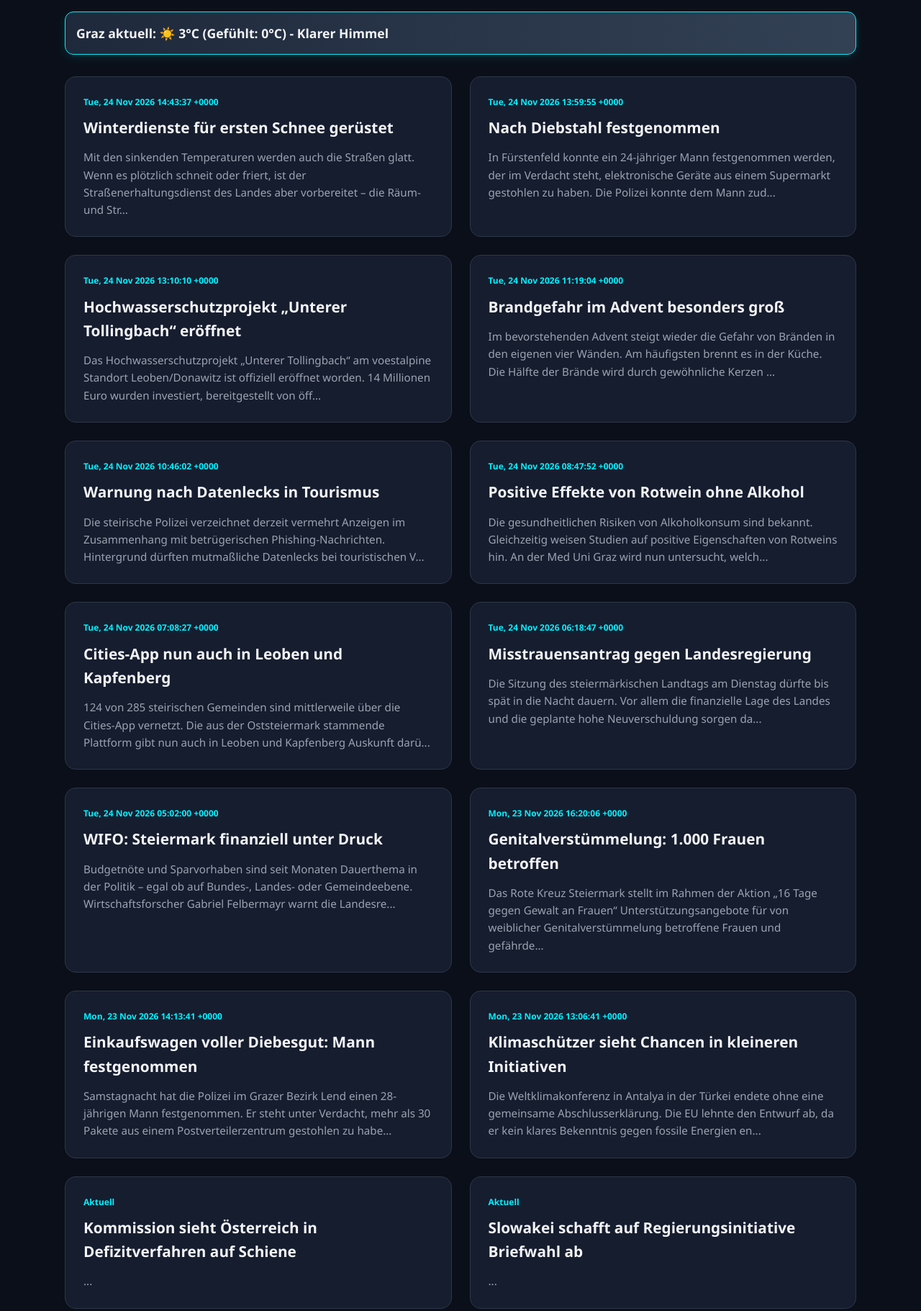
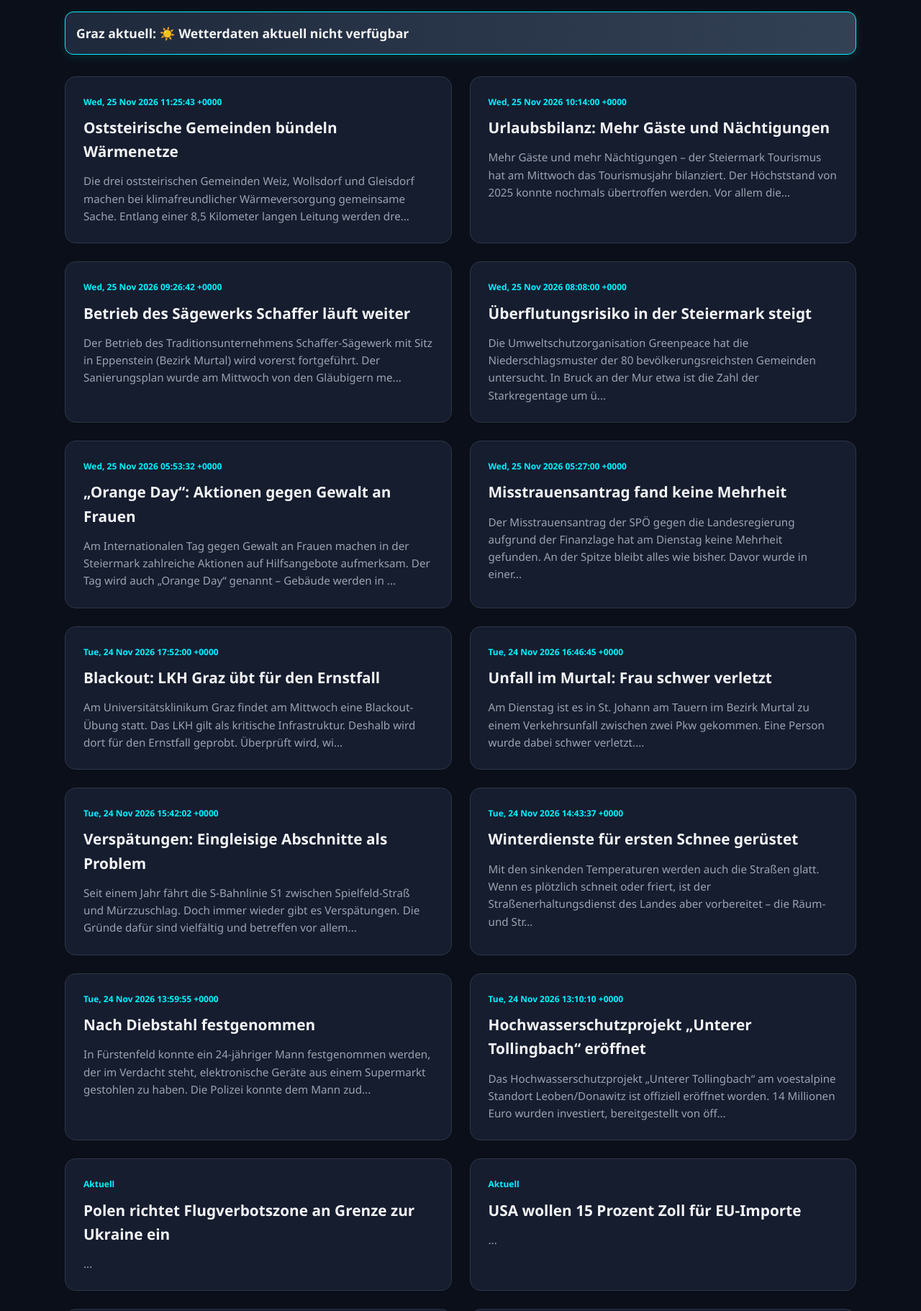
Before and after one commit to HACKERX6661/daily-news, a plain HTML site: page index.html in a window 1280 px wide. Shown: the part 140-1961 px from the top of the page at 72% size. Drawn offline with Linux system fonts and the light colour scheme.

Commit message:
Update News Hub

```diff
--- a/index.html
+++ b/index.html
@@ -53,11 +53,56 @@
         </header>
 
         <div class="weather-bar">
-            Graz aktuell: ☀️ 3°C (Gefühlt: 0°C) - Klarer Himmel
+            Graz aktuell: ☀️ Wetterdaten aktuell nicht verfügbar
         </div>
 
         <div id="news-container">
 
+                <div class="news-item">
+                    <div class="date">Wed, 25 Nov 2026 11:25:43 +0000</div>
+                    <h3><a href="https://steiermark.orf.at/stories/3381010/" target="_blank">Oststeirische Gemeinden bündeln Wärmenetze</a></h3>
+                    <p>Die drei oststeirischen Gemeinden Weiz, Wollsdorf und Gleisdorf machen bei klimafreundlicher Wärmeversorgung gemeinsame Sache. Entlang einer 8,5 Kilometer langen Leitung werden dre...</p>
+                </div>
+                <div class="news-item">
+                    <div class="date">Wed, 25 Nov 2026 10:14:00 +0000</div>
+                    <h3><a href="https://steiermark.orf.at/stories/3380913/" target="_blank">Urlaubsbilanz: Mehr Gäste und Nächtigungen</a></h3>
+                    <p>Mehr Gäste und mehr Nächtigungen – der Steiermark Tourismus hat am Mittwoch das Tourismusjahr bilanziert. Der Höchststand von 2025 konnte nochmals übertroffen werden. Vor allem die...</p>
+                </div>
+                <div class="news-item">
+                    <div class="date">Wed, 25 Nov 2026 09:26:42 +0000</div>
+                    <h3><a href="https://steiermark.orf.at/stories/3381000/" target="_blank">Betrieb des Sägewerks Schaffer läuft weiter</a></h3>
+                    <p>Der Betrieb des Traditionsunternehmens Schaffer-Sägewerk mit Sitz in Eppenstein (Bezirk Murtal) wird vorerst fortgeführt. Der Sanierungsplan wurde am Mittwoch von den Gläubigern me...</p>
+                </div>
+                <div class="news-item">
+                    <div class="date">Wed, 25 Nov 2026 08:08:00 +0000</div>
+                    <h3><a href="https://steiermark.orf.at/stories/3380927/" target="_blank">Überflutungsrisiko in der Steiermark steigt</a></h3>
+                    <p>Die Umweltschutzorganisation Greenpeace hat die Niederschlagsmuster der 80 bevölkerungsreichsten Gemeinden untersucht. In Bruck an der Mur etwa ist die Zahl der Starkregentage um ü...</p>
+                </div>
+                <div class="news-item">
+                    <div class="date">Wed, 25 Nov 2026 05:53:32 +0000</div>
+                    <h3><a href="https://steiermark.orf.at/stories/3380941/" target="_blank">„Orange Day“: Aktionen gegen Gewalt an Frauen</a></h3>
+                    <p>Am Internationalen Tag gegen Gewalt an Frauen machen in der Steiermark zahlreiche Aktionen auf Hilfsangebote aufmerksam. Der Tag wird auch „Orange Day“ genannt – Gebäude werden in ...</p>
+                </div>
+                <div class="news-item">
+                    <div class="date">Wed, 25 Nov 2026 05:27:00 +0000</div>
+                    <h3><a href="https://steiermark.orf.at/stories/3380760/" target="_blank">Misstrauensantrag fand keine Mehrheit</a></h3>
+                    <p>Der Misstrauensantrag der SPÖ gegen die Landesregierung aufgrund der Finanzlage hat am Dienstag keine Mehrheit gefunden. An der Spitze bleibt alles wie bisher. Davor wurde in einer...</p>
+                </div>
+                <div class="news-item">
+                    <div class="date">Tue, 24 Nov 2026 17:52:00 +0000</div>
+                    <h3><a href="https://steiermark.orf.at/stories/3380871/" target="_blank">Blackout: LKH Graz übt für den Ernstfall</a></h3>
+                    <p>Am Universitätsklinikum Graz findet am Mittwoch eine Blackout-Übung statt. Das LKH gilt als kritische Infrastruktur. Deshalb wird dort für den Ernstfall geprobt. Überprüft wird, wi...</p>
+                </div>
+                <div class="news-item">
+                    <div class="date">Tue, 24 Nov 2026 16:46:45 +0000</div>
+                    <h3><a href="https://steiermark.orf.at/stories/3380961/" target="_blank">Unfall im Murtal: Frau schwer verletzt</a></h3>
+                    <p>Am Dienstag ist es in St. Johann am Tauern im Bezirk Murtal zu einem Verkehrsunfall zwischen zwei Pkw gekommen. Eine Person wurde dabei schwer verletzt....</p>
+                </div>
+                <div class="news-item">
+                    <div class="date">Tue, 24 Nov 2026 15:42:02 +0000</div>
+                    <h3><a href="https://steiermark.orf.at/stories/3380890/" target="_blank">Verspätungen: Eingleisige Abschnitte als Problem</a></h3>
+                    <p>Seit einem Jahr fährt die S-Bahnlinie S1 zwischen Spielfeld-Straß und Mürzzuschlag. Doch immer wieder gibt es Verspätungen. Die Gründe dafür sind vielfältig und betreffen vor allem...</p>
+                </div>
                 <div class="news-item">
                     <div class="date">Tue, 24 Nov 2026 14:43:37 +0000</div>
                     <h3><a href="https://steiermark.orf.at/stories/3379003/" target="_blank">Winterdienste für ersten Schnee gerüstet</a></h3>
@@ -74,109 +119,64 @@
                     <p>Das Hochwasserschutzprojekt „Unterer Tollingbach“ am voestalpine Standort Leoben/Donawitz ist offiziell eröffnet worden. 14 Millionen Euro wurden investiert, bereitgestellt von öff...</p>
                 </div>
                 <div class="news-item">
-                    <div class="date">Tue, 24 Nov 2026 11:19:04 +0000</div>
-                    <h3><a href="https://steiermark.orf.at/stories/3380883/" target="_blank">Brandgefahr im Advent besonders groß</a></h3>
-                    <p>Im bevorstehenden Advent steigt wieder die Gefahr von Bränden in den eigenen vier Wänden. Am häufigsten brennt es in der Küche. Die Hälfte der Brände wird durch gewöhnliche Kerzen ...</p>
-                </div>
-                <div class="news-item">
-                    <div class="date">Tue, 24 Nov 2026 10:46:02 +0000</div>
-                    <h3><a href="https://steiermark.orf.at/stories/3380858/" target="_blank">Warnung nach Datenlecks in Tourismus</a></h3>
-                    <p>Die steirische Polizei verzeichnet derzeit vermehrt Anzeigen im Zusammenhang mit betrügerischen Phishing-Nachrichten. Hintergrund dürften mutmaßliche Datenlecks bei touristischen V...</p>
-                </div>
-                <div class="news-item">
-                    <div class="date">Tue, 24 Nov 2026 08:47:52 +0000</div>
-                    <h3><a href="https://steiermark.orf.at/stories/3380832/" target="_blank">Positive Effekte von Rotwein ohne Alkohol</a></h3>
-                    <p>Die gesundheitlichen Risiken von Alkoholkonsum sind bekannt. Gleichzeitig weisen Studien auf positive Eigenschaften von Rotweins hin. An der Med Uni Graz wird nun untersucht, welch...</p>
-                </div>
-                <div class="news-item">
-                    <div class="date">Tue, 24 Nov 2026 07:08:27 +0000</div>
-                    <h3><a href="https://steiermark.orf.at/stories/3380807/" target="_blank">Cities-App nun auch in Leoben und Kapfenberg</a></h3>
-                    <p>124 von 285 steirischen Gemeinden sind mittlerweile über die Cities-App vernetzt. Die aus der Oststeiermark stammende Plattform gibt nun auch in Leoben und Kapfenberg Auskunft darü...</p>
-                </div>
-                <div class="news-item">
-                    <div class="date">Tue, 24 Nov 2026 06:18:47 +0000</div>
-                    <h3><a href="https://steiermark.orf.at/stories/3380760/" target="_blank">Misstrauensantrag gegen Landesregierung</a></h3>
-                    <p>Die Sitzung des steiermärkischen Landtags am Dienstag dürfte bis spät in die Nacht dauern. Vor allem die finanzielle Lage des Landes und die geplante hohe Neuverschuldung sorgen da...</p>
-                </div>
-                <div class="news-item">
-                    <div class="date">Tue, 24 Nov 2026 05:02:00 +0000</div>
-                    <h3><a href="https://steiermark.orf.at/stories/3380801/" target="_blank">WIFO: Steiermark finanziell unter Druck</a></h3>
-                    <p>Budgetnöte und Sparvorhaben sind seit Monaten Dauerthema in der Politik – egal ob auf Bundes-, Landes- oder Gemeindeebene. Wirtschaftsforscher Gabriel Felbermayr warnt die Landesre...</p>
-                </div>
-                <div class="news-item">
-                    <div class="date">Mon, 23 Nov 2026 16:20:06 +0000</div>
-                    <h3><a href="https://steiermark.orf.at/stories/3380681/" target="_blank">Genitalverstümmelung: 1.000 Frauen betroffen</a></h3>
-                    <p>Das Rote Kreuz Steiermark stellt im Rahmen der Aktion „16 Tage gegen Gewalt an Frauen“ Unterstützungsangebote für von weiblicher Genitalverstümmelung betroffene Frauen und gefährde...</p>
-                </div>
-                <div class="news-item">
-                    <div class="date">Mon, 23 Nov 2026 14:13:41 +0000</div>
-                    <h3><a href="https://steiermark.orf.at/stories/3380751/" target="_blank">Einkaufswagen voller Diebesgut: Mann festgenommen</a></h3>
-                    <p>Samstagnacht hat die Polizei im Grazer Bezirk Lend einen 28-jährigen Mann festgenommen. Er steht unter Verdacht, mehr als 30 Pakete aus einem Postverteilerzentrum gestohlen zu habe...</p>
-                </div>
-                <div class="news-item">
-                    <div class="date">Mon, 23 Nov 2026 13:06:41 +0000</div>
-                    <h3><a href="https://steiermark.orf.at/stories/3380724/" target="_blank">Klimaschützer sieht Chancen in kleineren Initiativen</a></h3>
-                    <p>Die Weltklimakonferenz in Antalya in der Türkei endete ohne eine gemeinsame Abschlusserklärung. Die EU lehnte den Entwurf ab, da er kein klares Bekenntnis gegen fossile Energien en...</p>
-                </div>
-                <div class="news-item">
                     <div class="date">Aktuell</div>
-                    <h3><a href="https://orf.at/stories/3449163/" target="_blank">Kommission sieht Österreich in Defizitverfahren  auf Schiene</a></h3>
+                    <h3><a href="https://orf.at/stories/3449265/" target="_blank">Polen richtet Flugverbotszone an Grenze zur Ukraine ein</a></h3>
                     <p>...</p>
                 </div>
                 <div class="news-item">
                     <div class="date">Aktuell</div>
-                    <h3><a href="https://orf.at/stories/3449161/" target="_blank">Slowakei schafft auf Regierungsinitiative Briefwahl ab</a></h3>
+                    <h3><a href="https://orf.at/stories/3449264/" target="_blank">USA wollen 15 Prozent Zoll für EU-Importe</a></h3>
                     <p>...</p>
                 </div>
                 <div class="news-item">
                     <div class="date">Aktuell</div>
-                    <h3><a href="https://orf.at/stories/3449157/" target="_blank">Kolumbien: Verletzte durch Autobombe in Villavicencio</a></h3>
+                    <h3><a href="https://orf.at/stories/3449256/" target="_blank">AK: Viele Arbeiter mit 65 nicht mehr arbeitsfähig</a></h3>
                     <p>...</p>
                 </div>
                 <div class="news-item">
                     <div class="date">Aktuell</div>
-                    <h3><a href="https://orf.at/stories/3449156/" target="_blank">BYD will Ineos-Werk im französischen Hambach kaufen</a></h3>
+                    <h3><a href="https://orf.at/stories/3449253/" target="_blank">USA kündigen neue Zölle an</a></h3>
+                    <p>Die US-Regierung will neue Zölle gegen die Europäische Union und 13 weitere Handelspartner verhängen und begründet das mit strukturellen Überkapazitäten in der Industrie. Das Büro ...</p>
+                </div>
+                <div class="news-item">
+                    <div class="date">Aktuell</div>
+                    <h3><a href="https://orf.at/stories/3449252/" target="_blank">Neue US-Zölle gegen zahlreiche Handelspartner</a></h3>
                     <p>...</p>
                 </div>
                 <div class="news-item">
                     <div class="date">Aktuell</div>
-                    <h3><a href="https://orf.at/stories/3449155/" target="_blank">Ukraine verteidigt Angriff auf russische Schiffe vor Libyen</a></h3>
+                    <h3><a href="https://orf.at/stories/3449251/" target="_blank">Türk: Fortbestand der Palästinenser als Gruppe bedroht</a></h3>
                     <p>...</p>
                 </div>
                 <div class="news-item">
                     <div class="date">Aktuell</div>
-                    <h3><a href="https://orf.at/stories/3448747/" target="_blank">Literatur in Zeiten des Krieges</a></h3>
-                    <p>Unter dem Titel „Update Ukraine“ geht die Buch Wien (25. bis 29. November) heuer erstmals mit einem Länderschwerpunkt über die Bühne. Unter den Vortragenden der drittgrößte Buchmes...</p>
-                </div>
-                <div class="news-item">
-                    <div class="date">Aktuell</div>
-                    <h3><a href="https://orf.at/stories/3449144/" target="_blank">Nvidia-Kursanstieg könnte Trump Millionen beschert haben</a></h3>
+                    <h3><a href="https://orf.at/stories/3449249/" target="_blank">Serbien: Chef von Vucic-Propagandamedium festgenommen</a></h3>
                     <p>...</p>
                 </div>
                 <div class="news-item">
                     <div class="date">Aktuell</div>
-                    <h3><a href="https://orf.at/stories/3449142/" target="_blank">Ungarn schafft Preisdeckel für Supermärkte ab</a></h3>
+                    <h3><a href="https://orf.at/stories/3449247/" target="_blank">EU-Paketgebühr sorgt für Umsatzeinbruch bei Shein</a></h3>
                     <p>...</p>
                 </div>
                 <div class="news-item">
                     <div class="date">Aktuell</div>
-                    <h3><a href="https://orf.at/stories/3449141/" target="_blank">EGMR: Pushbacks können bei Instrumentalisierung legal sein</a></h3>
+                    <h3><a href="https://orf.at/stories/3449246/" target="_blank">Rückschlag vor Gericht für Erdogan-Rivalen Imamoglu</a></h3>
                     <p>...</p>
                 </div>
                 <div class="news-item">
                     <div class="date">Aktuell</div>
-                    <h3><a href="https://orf.at/stories/3449140/" target="_blank">Regierung präsentierte neue Drohnenschutzstrategie</a></h3>
+                    <h3><a href="https://orf.at/stories/3449245/" target="_blank">Österreichs Bevölkerung altert und schrumpft</a></h3>
                     <p>...</p>
                 </div>
                 <div class="news-item">
                     <div class="date">Aktuell</div>
-                    <h3><a href="https://orf.at/stories/3449104/" target="_blank">Sobotka und die „KGB-Aufnahme“</a></h3>
-                    <p>Am Dienstag ist der Untersuchungsausschuss zur Causa Christian Pilnacek in seine Verlängerung gestartet. Als erste Auskunftsperson war Ex-Nationalratspräsident Wolfgang Sobotka (ÖV...</p>
+                    <h3><a href="https://orf.at/stories/3449244/" target="_blank">Expertin nach OGH-Urteil: Homeoffice-Vereinbarung prüfen</a></h3>
+                    <p>...</p>
                 </div>
                 <div class="news-item">
                     <div class="date">Aktuell</div>
-                    <h3><a href="https://orf.at/stories/3449133/" target="_blank">Grüne wollen tausend Euro pro Schulklasse für Sachkosten</a></h3>
-                    <p>...</p>
+                    <h3><a href="https://orf.at/stories/3449229/" target="_blank">Konsensprinzip kommt in Sexualstrafrecht</a></h3>
+                    <p>Anlässlich des Internationalen Tages gegen Gewalt an Frauen am Mittwoch hat die Regierung eine Reform des Sexualstrafrechts angekündigt. So soll etwa das Konsensprinzip aufgenommen...</p>
                 </div>
         </div>
 
```
